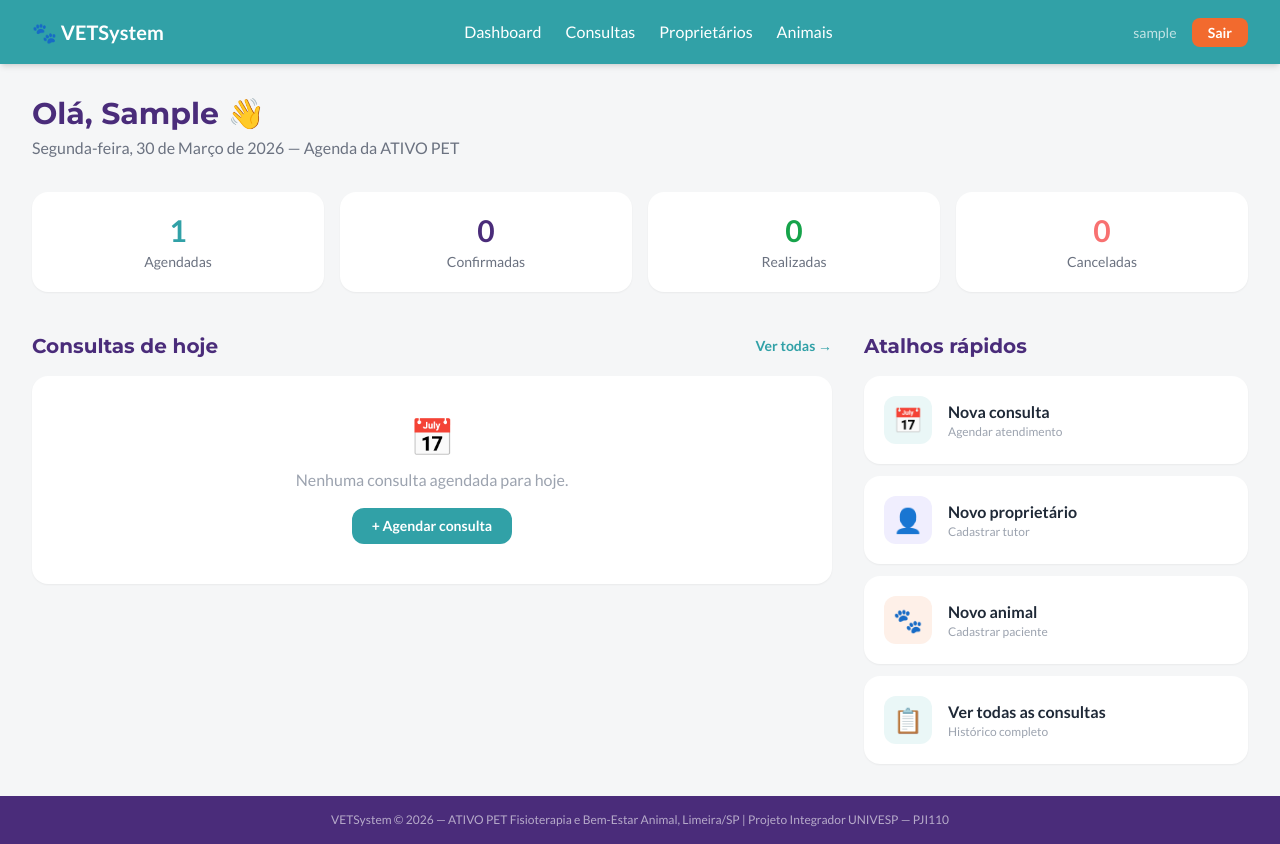
After one commit to edlucaz/vetsystem, a Django app: page /dashboard/ in a window 1280 px wide. The commit adds this page. Run offline with Django 5.2, Linux system fonts and the light colour scheme; a user stored in the database is signed in; tables that the repository leaves empty hold one stand-in row (values such as "Sample post"); some libraries are stand-ins or nearby versions.

Commit message:
feat: dashboard interno, configurações de produção Railway, Procfile

```diff
--- a/agendamentos/urls.py
+++ b/agendamentos/urls.py
@@ -10,9 +10,10 @@ app_name = 'agendamentos'
 urlpatterns = [
 
     # =========================================================================
-    # FRONTPAGE
+    # FRONTPAGE E DASHBOARD
     # =========================================================================
     path('', views.HomeView.as_view(), name='home'),
+    path('dashboard/', views.DashboardView.as_view(), name='dashboard'),
 
     # =========================================================================
     # PROPRIETÁRIO
--- a/agendamentos/views.py
+++ b/agendamentos/views.py
@@ -126,7 +126,7 @@ class ProprietarioCreateView(LoginRequiredMixin, CreateView):
     template_name = 'agendamentos/proprietario_form.html'
 
     # Para onde redirecionar após salvar com sucesso
-    success_url = reverse_lazy('proprietario-list')
+    success_url = reverse_lazy('agendamentos:proprietario-list')
 
     def form_valid(self, form):
         """Exibe mensagem de sucesso após salvar o proprietário."""
@@ -149,7 +149,7 @@ class ProprietarioUpdateView(LoginRequiredMixin, UpdateView):
     model = Proprietario
     form_class = ProprietarioForm
     template_name = 'agendamentos/proprietario_form.html'
-    success_url = reverse_lazy('proprietario-list')
+    success_url = reverse_lazy('agendamentos:proprietario-list')
 
     def form_valid(self, form):
         """Exibe mensagem de sucesso após atualizar o proprietário."""
@@ -175,7 +175,7 @@ class ProprietarioDeleteView(LoginRequiredMixin, DeleteView):
     model = Proprietario
     template_name = 'agendamentos/proprietario_confirm_delete.html'
     context_object_name = 'proprietario'
-    success_url = reverse_lazy('proprietario-list')
+    success_url = reverse_lazy('agendamentos:proprietario-list')
 
     def form_valid(self, form):
         """Exibe mensagem de sucesso após excluir o proprietário."""
@@ -278,7 +278,7 @@ class AnimalCreateView(LoginRequiredMixin, CreateView):
     model = Animal
     form_class = AnimalForm
     template_name = 'agendamentos/animal_form.html'
-    success_url = reverse_lazy('animal-list')
+    success_url = reverse_lazy('agendamentos:animal-list')
 
     def get_initial(self):
         """
@@ -310,7 +310,7 @@ class AnimalUpdateView(LoginRequiredMixin, UpdateView):
     model = Animal
     form_class = AnimalForm
     template_name = 'agendamentos/animal_form.html'
-    success_url = reverse_lazy('animal-list')
+    success_url = reverse_lazy('agendamentos:animal-list')
 
     def form_valid(self, form):
         """Exibe mensagem de sucesso após atualizar o animal."""
@@ -331,7 +331,7 @@ class AnimalDeleteView(LoginRequiredMixin, DeleteView):
     model = Animal
     template_name = 'agendamentos/animal_confirm_delete.html'
     context_object_name = 'animal'
-    success_url = reverse_lazy('animal-list')
+    success_url = reverse_lazy('agendamentos:animal-list')
 
     def form_valid(self, form):
         """Exibe mensagem de sucesso após excluir o animal."""
@@ -487,3 +487,59 @@ class ConsultaDeleteView(LoginRequiredMixin, DeleteView):
     def form_valid(self, form):
         messages.success(self.request, 'Consulta cancelada.')
         return super().form_valid(form)
+
+
+# =============================================================================
+# VIEW: Dashboard interno
+# =============================================================================
+
+class DashboardView(LoginRequiredMixin, TemplateView):
+    """
+    Dashboard interno — tela inicial pós-login da Sra. Fernanda.
+
+    Exibe:
+      - Totais de consultas por status (agendado, confirmado, realizado, cancelado)
+      - Consultas agendadas para hoje
+      - Próximas consultas dos próximos 7 dias (excluindo hoje)
+
+    Rota: GET /dashboard/
+    Template: templates/dashboard.html
+    """
+    template_name = 'dashboard.html'
+
+    def get_context_data(self, **kwargs):
+        from django.utils import timezone
+        import datetime
+
+        ctx = super().get_context_data(**kwargs)
+        hoje = timezone.localdate()
+        sete_dias = hoje + datetime.timedelta(days=7)
+
+        # Totais por status — usados nos cards de resumo
+        ctx['total_agendado']   = Consulta.objects.filter(status='agendado').count()
+        ctx['total_confirmado'] = Consulta.objects.filter(status='confirmado').count()
+        ctx['total_realizado']  = Consulta.objects.filter(status='realizado').count()
+        ctx['total_cancelado']  = Consulta.objects.filter(status='cancelado').count()
+
+        # Consultas de hoje ordenadas por horário
+        ctx['consultas_hoje'] = (
+            Consulta.objects
+            .filter(data_hora__date=hoje)
+            .select_related('animal__proprietario')
+            .order_by('data_hora')
+        )
+
+        # Próximas consultas: amanhã até 7 dias, só ativas (agendado ou confirmado)
+        ctx['proximas_consultas'] = (
+            Consulta.objects
+            .filter(
+                data_hora__date__gt=hoje,
+                data_hora__date__lte=sete_dias,
+                status__in=['agendado', 'confirmado'],
+            )
+            .select_related('animal__proprietario')
+            .order_by('data_hora')[:10]
+        )
+
+        ctx['hoje'] = hoje
+        return ctx
--- a/requirements.txt
+++ b/requirements.txt
@@ -1,7 +1,11 @@
 asgiref==3.11.1
 crispy-tailwind==1.0.3
+dj-database-url==2.1.0
 Django==6.0.3
 django-crispy-forms==2.6
+gunicorn==21.2.0
 pillow==12.1.1
+psycopg2-binary==2.9.9
 python-decouple==3.8
 sqlparse==0.5.5
+whitenoise==6.8.2
--- a/templates/base.html
+++ b/templates/base.html
@@ -20,6 +20,7 @@
         <a href="{% url 'agendamentos:home' %}" class="text-white font-bold text-xl">🐾 VETSystem</a>
         {% if user.is_authenticated %}
         <div class="hidden md:flex items-center gap-6">
+          <a href="{% url 'agendamentos:dashboard' %}" class="text-white hover:text-yellow-200 font-medium transition">Dashboard</a>
           <a href="{% url 'agendamentos:consulta-list' %}" class="text-white hover:text-yellow-200 font-medium transition">Consultas</a>
           <a href="{% url 'agendamentos:proprietario-list' %}" class="text-white hover:text-yellow-200 font-medium transition">Proprietários</a>
           <a href="{% url 'agendamentos:animal-list' %}" class="text-white hover:text-yellow-200 font-medium transition">Animais</a>
--- /dev/null
+++ b/templates/dashboard.html
@@ -0,0 +1,175 @@
+<!--
+  VETSystem — ATIVO PET | Projeto Integrador UNIVESP 2026
+  Arquivo : templates/dashboard.html
+  Função  : Dashboard interno — tela inicial pós-login da Sra. Fernanda.
+  Autor   : Lucas Eduardo Rocha (RA 24217901) | 2026-03-30
+-->
+{% extends 'base.html' %}
+{% block title %}Dashboard — VETSystem{% endblock %}
+
+{% block content %}
+
+<!-- ===== SAUDAÇÃO ===== -->
+<div class="mb-8">
+  <h1 class="text-3xl font-bold" style="color: #4A2C7A;">
+    Olá, {{ request.user.first_name|default:request.user.username }} 👋
+  </h1>
+  <p class="text-gray-500 mt-1">{{ hoje|date:"l, d \d\e F \d\e Y" }} — Agenda da ATIVO PET</p>
+</div>
+
+<!-- ===== CARDS DE TOTAIS ===== -->
+<div class="grid grid-cols-2 lg:grid-cols-4 gap-4 mb-10">
+  <div class="bg-white rounded-2xl shadow-sm p-5 text-center">
+    <p class="text-3xl font-bold" style="color:#31A1A7;">{{ total_agendado }}</p>
+    <p class="text-sm text-gray-500 mt-1">Agendadas</p>
+  </div>
+  <div class="bg-white rounded-2xl shadow-sm p-5 text-center">
+    <p class="text-3xl font-bold" style="color:#4A2C7A;">{{ total_confirmado }}</p>
+    <p class="text-sm text-gray-500 mt-1">Confirmadas</p>
+  </div>
+  <div class="bg-white rounded-2xl shadow-sm p-5 text-center">
+    <p class="text-3xl font-bold text-green-600">{{ total_realizado }}</p>
+    <p class="text-sm text-gray-500 mt-1">Realizadas</p>
+  </div>
+  <div class="bg-white rounded-2xl shadow-sm p-5 text-center">
+    <p class="text-3xl font-bold text-red-400">{{ total_cancelado }}</p>
+    <p class="text-sm text-gray-500 mt-1">Canceladas</p>
+  </div>
+</div>
+
+<div class="grid grid-cols-1 lg:grid-cols-3 gap-8">
+
+  <!-- ===== CONSULTAS DE HOJE ===== -->
+  <div class="lg:col-span-2">
+    <div class="flex items-center justify-between mb-4">
+      <h2 class="text-xl font-bold" style="color:#4A2C7A;">Consultas de hoje</h2>
+      <a href="{% url 'agendamentos:consulta-list' %}?data={% now 'Y-m-d' %}"
+         class="text-sm font-semibold hover:underline" style="color:#31A1A7;">Ver todas →</a>
+    </div>
+
+    {% if consultas_hoje %}
+    <div class="bg-white rounded-2xl shadow-sm overflow-hidden">
+      <table class="w-full text-sm">
+        <thead style="background:#F5F6F7;">
+          <tr>
+            <th class="text-left px-5 py-3 text-xs font-semibold text-gray-400 uppercase tracking-wide">Horário</th>
+            <th class="text-left px-5 py-3 text-xs font-semibold text-gray-400 uppercase tracking-wide">Animal</th>
+            <th class="text-left px-5 py-3 text-xs font-semibold text-gray-400 uppercase tracking-wide">Tipo</th>
+            <th class="text-left px-5 py-3 text-xs font-semibold text-gray-400 uppercase tracking-wide">Status</th>
+            <th class="px-5 py-3"></th>
+          </tr>
+        </thead>
+        <tbody class="divide-y divide-gray-100">
+          {% for consulta in consultas_hoje %}
+          <tr class="hover:bg-gray-50 transition-colors">
+            <td class="px-5 py-3 font-semibold" style="color:#4A2C7A;">{{ consulta.data_hora|date:"H:i" }}</td>
+            <td class="px-5 py-3">
+              <p class="font-medium text-gray-800">{{ consulta.animal.nome }}</p>
+              <p class="text-xs text-gray-400">{{ consulta.animal.proprietario.nome }}</p>
+            </td>
+            <td class="px-5 py-3 text-gray-600">{{ consulta.get_tipo_display }}</td>
+            <td class="px-5 py-3">
+              {% if consulta.status == 'agendado' %}
+                <span class="bg-blue-100 text-blue-700 text-xs font-semibold px-2 py-1 rounded-full">Agendado</span>
+              {% elif consulta.status == 'confirmado' %}
+                <span class="text-xs font-semibold px-2 py-1 rounded-full" style="background:#EAF7F7;color:#31A1A7;">Confirmado</span>
+              {% elif consulta.status == 'realizado' %}
+                <span class="bg-green-100 text-green-700 text-xs font-semibold px-2 py-1 rounded-full">Realizado</span>
+              {% elif consulta.status == 'cancelado' %}
+                <span class="bg-red-100 text-red-500 text-xs font-semibold px-2 py-1 rounded-full">Cancelado</span>
+              {% endif %}
+            </td>
+            <td class="px-5 py-3 text-right">
+              <a href="{% url 'agendamentos:consulta-detail' consulta.pk %}"
+                 class="text-xs font-semibold hover:underline" style="color:#31A1A7;">Ver</a>
+            </td>
+          </tr>
+          {% endfor %}
+        </tbody>
+      </table>
+    </div>
+    {% else %}
+    <div class="bg-white rounded-2xl shadow-sm p-10 text-center text-gray-400">
+      <p class="text-4xl mb-3">📅</p>
+      <p class="font-medium">Nenhuma consulta agendada para hoje.</p>
+      <a href="{% url 'agendamentos:consulta-create' %}"
+         class="inline-block mt-4 text-sm font-bold text-white px-5 py-2 rounded-xl hover:opacity-90"
+         style="background:#31A1A7;">+ Agendar consulta</a>
+    </div>
+    {% endif %}
+
+    <!-- ===== PRÓXIMAS CONSULTAS (7 dias) ===== -->
+    {% if proximas_consultas %}
+    <div class="mt-8">
+      <h2 class="text-xl font-bold mb-4" style="color:#4A2C7A;">Próximos 7 dias</h2>
+      <div class="bg-white rounded-2xl shadow-sm overflow-hidden">
+        <table class="w-full text-sm">
+          <tbody class="divide-y divide-gray-100">
+            {% for consulta in proximas_consultas %}
+            <tr class="hover:bg-gray-50 transition-colors">
+              <td class="px-5 py-3 font-medium text-gray-700 w-32">{{ consulta.data_hora|date:"d/m H:i" }}</td>
+              <td class="px-5 py-3">
+                <p class="font-medium text-gray-800">{{ consulta.animal.nome }}</p>
+                <p class="text-xs text-gray-400">{{ consulta.get_tipo_display }}</p>
+              </td>
+              <td class="px-5 py-3">
+                {% if consulta.status == 'agendado' %}
+                  <span class="bg-blue-100 text-blue-700 text-xs font-semibold px-2 py-1 rounded-full">Agendado</span>
+                {% elif consulta.status == 'confirmado' %}
+                  <span class="text-xs font-semibold px-2 py-1 rounded-full" style="background:#EAF7F7;color:#31A1A7;">Confirmado</span>
+                {% endif %}
+              </td>
+              <td class="px-5 py-3 text-right">
+                <a href="{% url 'agendamentos:consulta-detail' consulta.pk %}"
+                   class="text-xs font-semibold hover:underline" style="color:#31A1A7;">Ver</a>
+              </td>
+            </tr>
+            {% endfor %}
+          </tbody>
+        </table>
+      </div>
+    </div>
+    {% endif %}
+  </div>
+
+  <!-- ===== ATALHOS RÁPIDOS ===== -->
+  <div>
+    <h2 class="text-xl font-bold mb-4" style="color:#4A2C7A;">Atalhos rápidos</h2>
+    <div class="flex flex-col gap-3">
+      <a href="{% url 'agendamentos:consulta-create' %}"
+         class="flex items-center gap-4 bg-white rounded-2xl shadow-sm p-5 hover:shadow-md transition group">
+        <div class="w-12 h-12 rounded-xl flex items-center justify-center text-2xl flex-shrink-0" style="background:#EAF7F7;">📅</div>
+        <div>
+          <p class="font-bold text-gray-800 group-hover:underline">Nova consulta</p>
+          <p class="text-xs text-gray-400">Agendar atendimento</p>
+        </div>
+      </a>
+      <a href="{% url 'agendamentos:proprietario-create' %}"
+         class="flex items-center gap-4 bg-white rounded-2xl shadow-sm p-5 hover:shadow-md transition group">
+        <div class="w-12 h-12 rounded-xl flex items-center justify-center text-2xl flex-shrink-0" style="background:#F0EEFE;">👤</div>
+        <div>
+          <p class="font-bold text-gray-800 group-hover:underline">Novo proprietário</p>
+          <p class="text-xs text-gray-400">Cadastrar tutor</p>
+        </div>
+      </a>
+      <a href="{% url 'agendamentos:animal-create' %}"
+         class="flex items-center gap-4 bg-white rounded-2xl shadow-sm p-5 hover:shadow-md transition group">
+        <div class="w-12 h-12 rounded-xl flex items-center justify-center text-2xl flex-shrink-0" style="background:#FEF0E8;">🐾</div>
+        <div>
+          <p class="font-bold text-gray-800 group-hover:underline">Novo animal</p>
+          <p class="text-xs text-gray-400">Cadastrar paciente</p>
+        </div>
+      </a>
+      <a href="{% url 'agendamentos:consulta-list' %}"
+         class="flex items-center gap-4 bg-white rounded-2xl shadow-sm p-5 hover:shadow-md transition group">
+        <div class="w-12 h-12 rounded-xl flex items-center justify-center text-2xl flex-shrink-0" style="background:#EAF7F7;">📋</div>
+        <div>
+          <p class="font-bold text-gray-800 group-hover:underline">Ver todas as consultas</p>
+          <p class="text-xs text-gray-400">Histórico completo</p>
+        </div>
+      </a>
+    </div>
+  </div>
+
+</div>
+{% endblock %}
```
Also changed, not shown: agendamentos/templates/agendamentos/animal_list.html (+13 -12 lines), agendamentos/templates/agendamentos/proprietario_list.html (+53 -117 lines), files/fluxogramas_vetsystem.html (added, +59 -0 lines), vetsystem/settings.py (+8 -7 lines), files/fluxograma_simples.jpg (added), files/fluxograma_simples.svg (added), files/fluxograma_swimlane.jpg (added), files/fluxograma_swimlane.svg (added), 5 other files.
